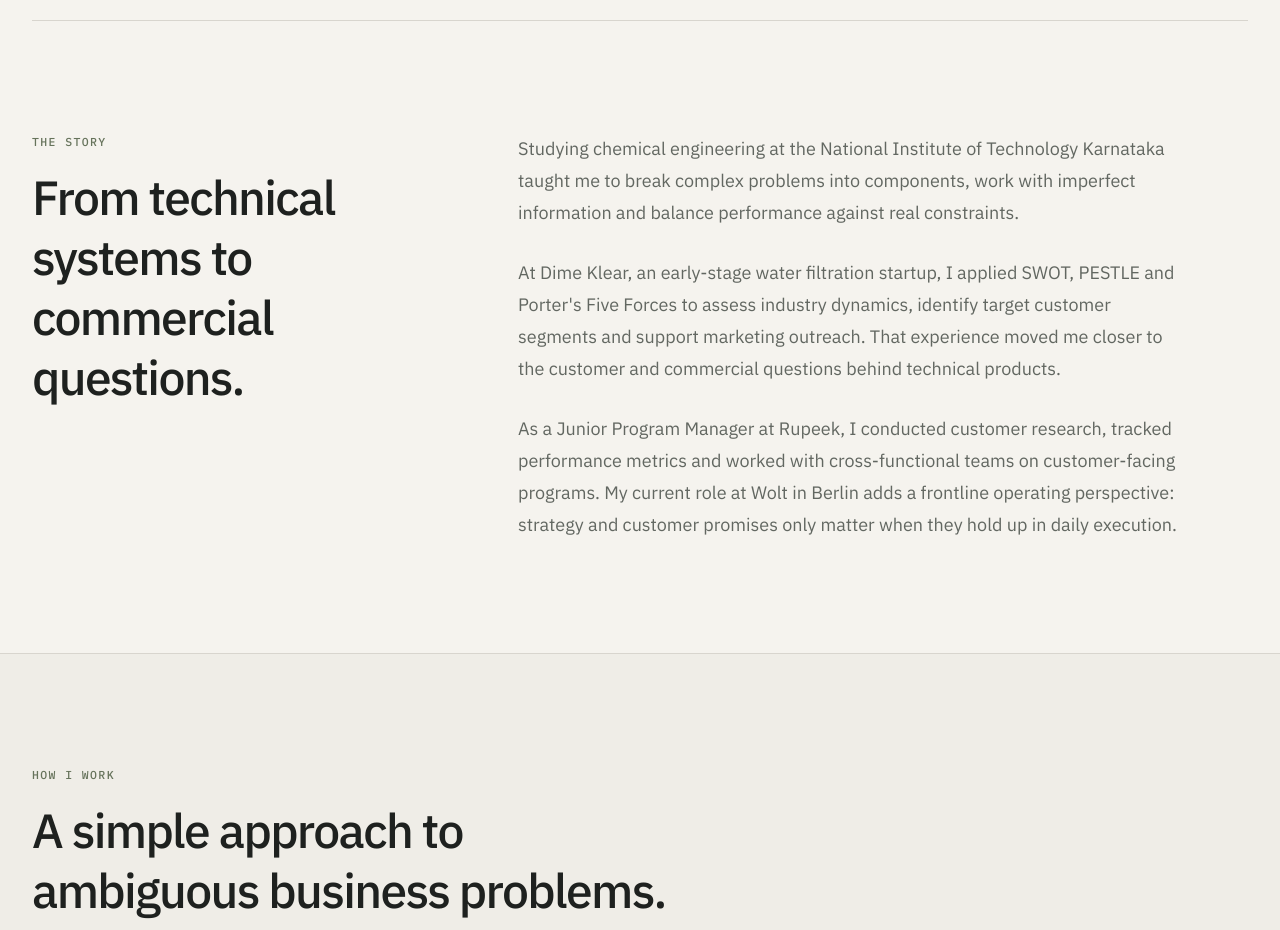
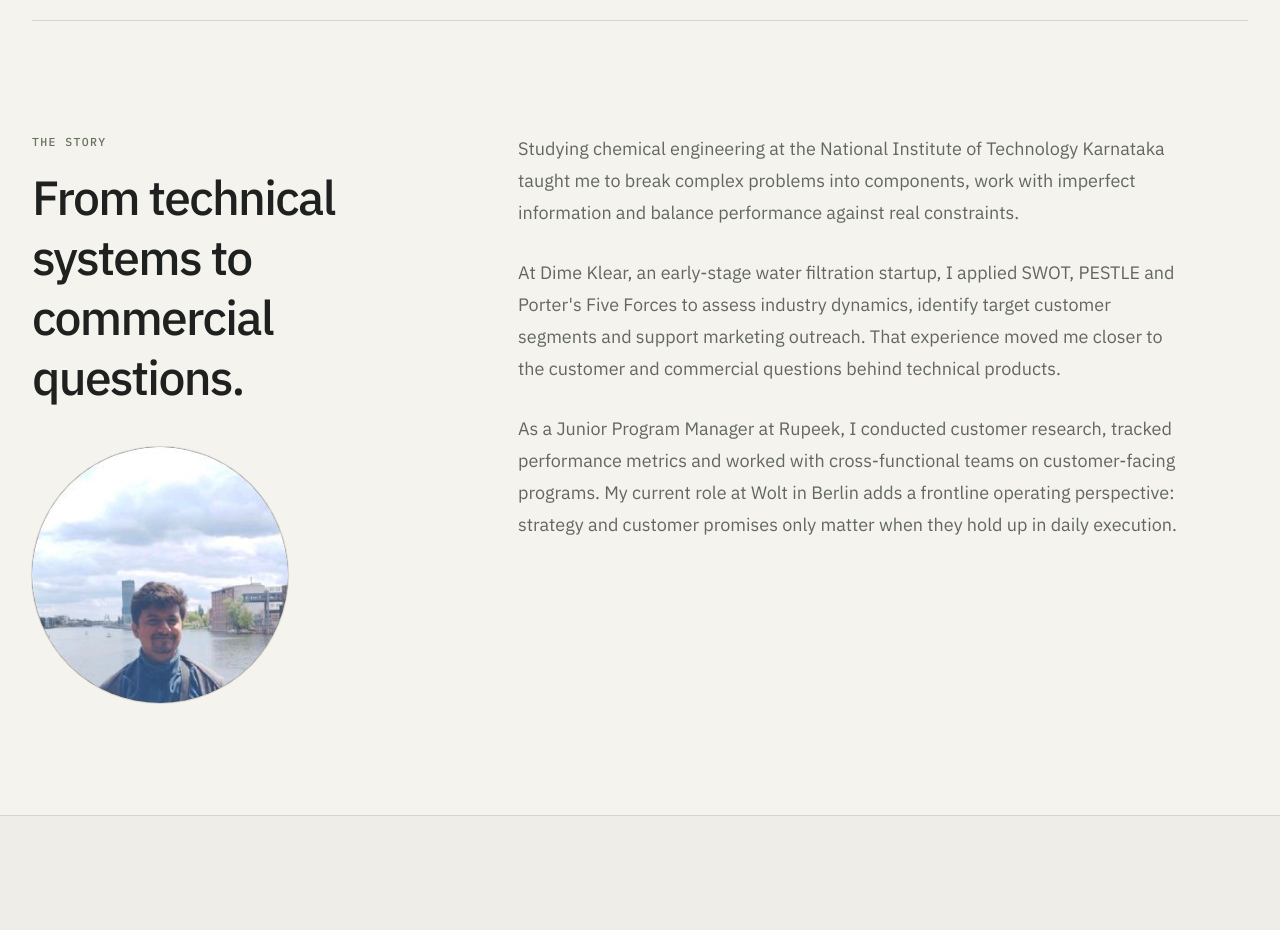
Before and after one commit to vishvanathnaik/portfolio-website, a Next.js app: page /about in a window 1280 px wide. Shown: the part 840-1770 px from the top of the page. Built offline with nearby package versions, Linux system fonts and the light colour scheme.

Commit message:
Add portrait to About page

```diff
--- a/app/about/page.tsx
+++ b/app/about/page.tsx
@@ -1,4 +1,5 @@
 import type { Metadata } from "next";
+import Image from "next/image";
 import { PageHeader } from "@/components/page-header";
 import { Reveal } from "@/components/reveal";
 import { SectionHeading } from "@/components/section-heading";
@@ -26,7 +27,16 @@ export default function AboutPage() {
 
       <section className="container-shell grid gap-12 border-t border-line py-20 md:grid-cols-[0.75fr_1.25fr] md:py-28">
         <Reveal>
-          <SectionHeading label="The story" title="From technical systems to commercial questions." />
+          <div>
+            <SectionHeading label="The story" title="From technical systems to commercial questions." />
+            <Image
+              src="/profile-photo.png"
+              alt="Portrait of Vishvanath Naik in Berlin"
+              width={284}
+              height={284}
+              className="mt-10 aspect-square w-full max-w-64 rounded-full object-cover ring-1 ring-line"
+            />
+          </div>
         </Reveal>
         <Reveal delay={0.06}>
           <div className="max-w-2xl space-y-7 text-lg leading-8 text-muted">
```
